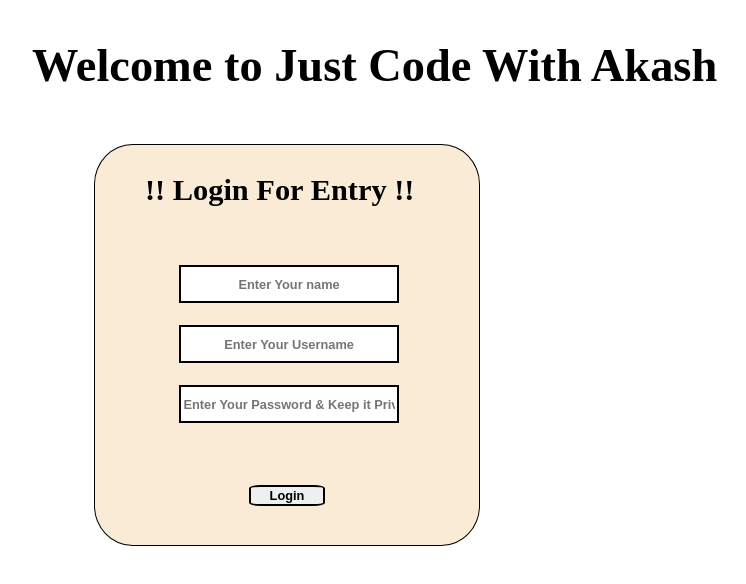
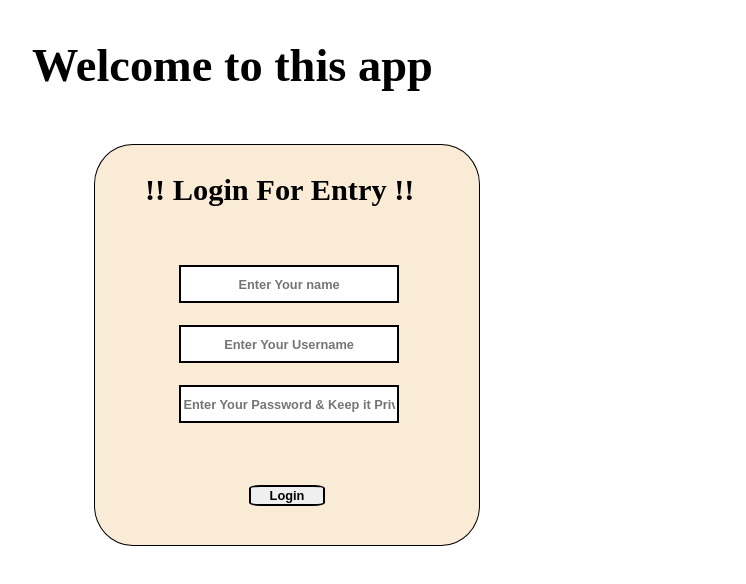
Before and after one commit to akashyadavboy1807-beep/username-password-creator, a plain HTML site: page index.html in a window 1280 px wide. Shown: the whole page, without its empty margins (352-1098 px from the left). Drawn offline with Linux system fonts and the light colour scheme.

Commit message:
Update welcome message in index.html

```diff
--- a/index.html
+++ b/index.html
@@ -7,7 +7,7 @@
     <link rel="stylesheet" href="style.css">
 </head>
 <body>
-    <h1 id="h">Welcome to Just Code With Akash</h1>
+    <h1 id="h">Welcome to this app</h1>
     <div class = "div">
         <h1 id="uh">!! Login For Entry !!</h1>
         <input type="text" id="name" placeholder="Enter Your name"><br><br>
```
